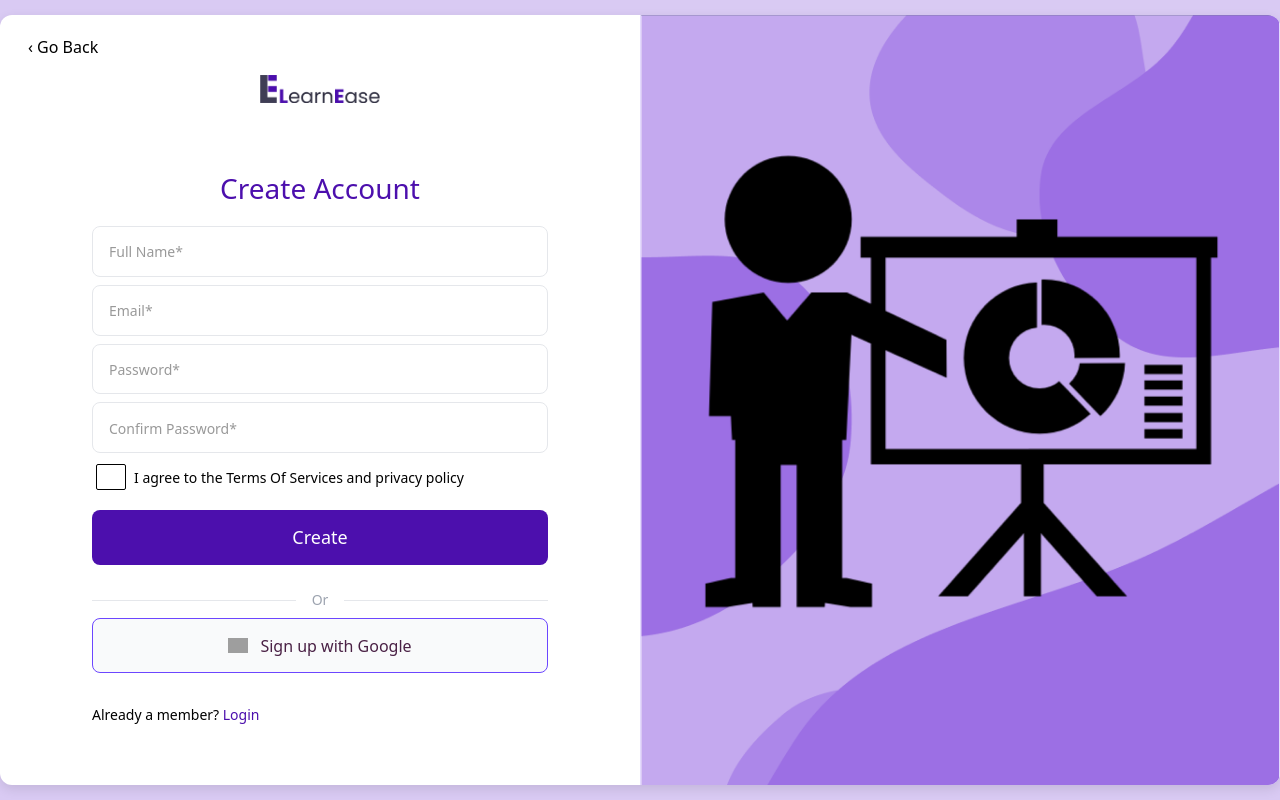
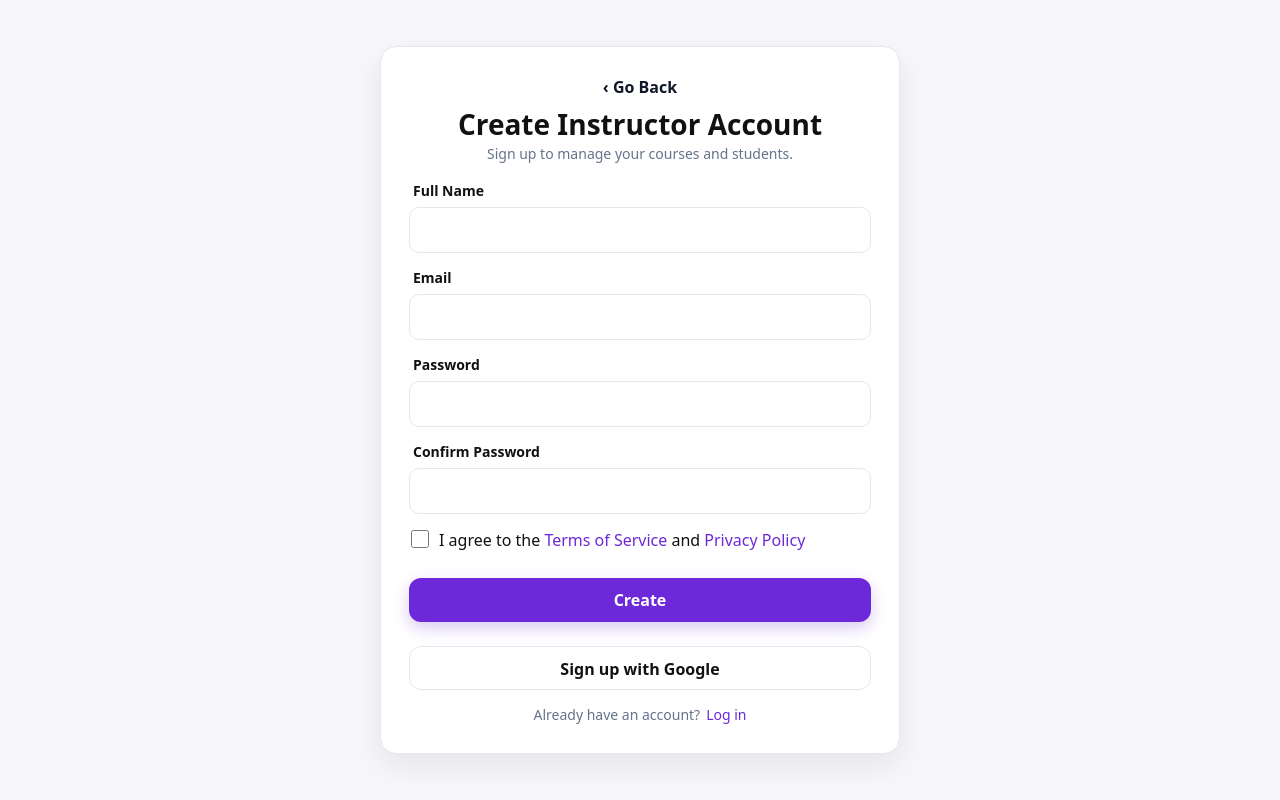
Before and after one commit to ASTRAGON1/Learn-Ease, a React (Vite) app in the folder client/: page /InstructorSignUp1 in a window 1280 px wide. Built offline with nearby package versions, Linux system fonts and the light colour scheme; grey boxes are pictures that could not be loaded.

Commit message:
updated the instructor sign up page

```diff
--- a/client/src/InstructorPages/InstructorSignUp1.css
+++ b/client/src/InstructorPages/InstructorSignUp1.css
@@ -1,208 +1,68 @@
-/* InstructorSignUp1.css */
-
-/* full-page background + centering */
-.signup-page {
-  display: flex;
-  justify-content: center;
-  align-items: center;
-  height: 100vh;
-  background: #D9CAF3;
+/* === InstructorSignUp1 (fixed) === */
+.signupInst1-wrap{
+  min-height:100vh; display:grid; place-items:center;
+  padding:24px; background:#f7f7fb;
 }
 
-/* the 1280×770 card */
-.signup-container {
-  position: relative;        /* ← make container the containing block for the back link */
-  width: 1280px;
-  height: 770px;
-  display: flex;
-  border-radius: 12px;
-  overflow: hidden;
-  box-shadow: 0 4px 12px rgba(0,0,0,0.1);
-  background: #fff;
+/* Card constraints (prevents full-width inputs) */
+.signupInst1-card{
+  width:100%; max-width:520px; margin:0 auto;
+  background:#fff; border:1px solid #e2e8f0; border-radius:16px;
+  padding:28px; box-shadow:0 12px 30px rgba(2,6,23,.08);
 }
 
-/* ← LEFT PANEL */
-.signup-left {
-  width: 640px;
-  padding: 60px 92px;
-  display: flex;
-  flex-direction: column;
-  align-items: flex-start;
-  box-sizing: border-box;
+/* Header */
+.signupInst1-back{display:inline-flex; gap:6px; color:#0f172a; text-decoration:none; font-weight:600}
+.signupInst1-back:hover{text-decoration:underline}
+.signupInst1-title{margin:10px 0 4px; font-size:28px; font-weight:800; text-align:center}
+.signupInst1-subtitle{margin:0 0 16px; font-size:14px; color:#64748b; text-align:center}
+
+/* Form layout + spacing */
+.signupInst1-form{
+  display:grid; gap:14px;
+  align-items:stretch; justify-items:stretch;   /* no centering */
+  text-align:left;                               /* avoid inherited center */
 }
 
-/* back link */
-.go-back {
-  position: absolute;       /* ← absolutely position it inside the container */
-  top: 20px;
-  left: 20px;
-  display: inline-flex;
-  align-items: center;
-  font-size: 16px;
-  color: #000;
-  text-decoration: none;
-  cursor: pointer;
-  margin-bottom: 0;         /* remove extra bottom margin */
-  z-index: 1;
+/* Fields */
+.signupInst1-field{display:flex; flex-direction:column}
+.signupInst1-field label{
+  display:block; font-weight:600; font-size:14px; margin:0 0 6px 4px; text-align:left;
 }
-.go-back::before {
-  content: "";
-  margin-right: 8px;
+.signupInst1-field input{
+  width:100%; height:46px; padding:12px 14px;
+  border:1px solid #e2e8f0; border-radius:10px; outline:none;
 }
-.go-back:hover {
-  text-decoration: none;
+.signupInst1-field input:focus{
+  border-color:#6d28d9; box-shadow:0 0 0 3px rgba(109,40,217,.2);
 }
+.signupInst1-error{color:#e11d48; font-size:12px; margin-top:6px}
 
-/* Logo */
-.signup-logo {
-  width: 120px;
-  margin-bottom: 40px;
-  align-self: center;
+/* Terms row (checkbox + text aligned with inputs) */
+.signupInst1-terms{
+  display:flex; align-items:center; justify-content:flex-start;
+  gap:10px; text-align:left; padding-left:2px;
 }
+.signupInst1-terms input[type="checkbox"]{
+  width:18px; height:18px; margin:0; flex:0 0 auto; transform:translateY(-1px);
+}
+.signupInst1-terms a{color:#6d28d9; text-decoration:none}
+.signupInst1-terms a:hover{text-decoration:underline}
 
-/* Title */
-.signup-title {
-  font-size: 28px;
-  font-weight: 500;
-  color: #4C0FAD !important;
-  margin-bottom: 17px;
-  align-self: center;
+/* Buttons */
+.signupInst1-btn{
+  width:100%; height:44px; border:none; border-radius:12px;
+  background:#6d28d9; color:#fff; font-weight:700; cursor:pointer;
+  box-shadow:0 6px 16px rgba(109,40,217,.25); margin-top:6px;
 }
-
-/* Error text */
-.signup-error-text {
-  width: 456px;
-  color: #E03E3E;
-  font-size: 14px;
-  margin: 0 0 8px;
-  text-align: left;
+.signupInst1-btn:disabled{opacity:.7; cursor:not-allowed}
+.signupInst1-google{
+  margin-top:10px; width:100%; height:44px;
+  border-radius:12px; border:1px solid #e2e8f0; background:#fff; font-weight:600; cursor:pointer;
 }
-
-/* Inputs */
-.signup-input {
-  width: 456px;
-  height: 53px;
-  margin: 0 0 8px;
-  padding: 0 16px;
-  border: 1px solid #E5E7EB;
-  border-radius: 8px;
-  font-size: 16px;
-  box-sizing: border-box;
-  text-align: left !important;
-}
-.signup-input::placeholder {
-  color: #999;
-  font-size: 14px;
-  text-align: left !important;
-}
-.signup-input:focus {
-  text-align: left;
-  letter-spacing: normal;
-}
-
-/* Checkbox */
-.signup-checkbox {
-  display: flex;
-  align-items: center;
-  font-size: 14px;
-  color: #000;
-  margin: 0 0 17px;
-}
-.signup-checkbox input[type="checkbox"] {
-  -webkit-appearance: none;
-  appearance: none;
-  width: 14px;
-  height: 14px;
-  border: 1px solid #000;
-  border-radius: 2px;
-  background-color: #fff;
-  position: relative;
-  margin-right: 8px;
-  cursor: pointer;
-}
-.signup-checkbox input[type="checkbox"]:checked::after {
-  content: "";
-  position: absolute;
-  top: 0;
-  left: 2px;
-  width: 5px;
-  height: 9px;
-  border: solid #000;
-  border-width: 0 3px 3px 0;
-  transform: rotate(45deg);
-}
-
-/* Create button */
-.signup-button {
-  width: 456px;
-  height: 56px;
-  background: #4C0FAD;
-  color: #fff;
-  border: none;
-  border-radius: 8px;
-  font-size: 18px;
-  cursor: pointer;
-  margin-bottom: 17px;
-}
-
-/* Or separator */
-.signup-or {
-  width: 456px;
-  text-align: center;
-  font-size: 14px;
-  color: #9CA3AF;
-  border-bottom: 1px solid #E5E7EB;
-  line-height: 0.1em;
-  margin: 17px 0;
-  position: relative;
-}
-.signup-or span {
-  background: #fff;
-  padding: 0 16px;
-  position: relative;
-  z-index: 1;
-}
-
-/* Google button */
-.signup-google {
-  width: 456px;
-  height: 56px;
-  background: #F9FAFB;
-  border: 1px solid #6C46FF;
-  border-radius: 8px;
-  font-size: 16px;
-  color: #4A2145;
-  display: flex;
-  align-items: center;
-  justify-content: center;
-  cursor: pointer;
-  margin-bottom: 17px;
-}
-.signup-google-icon {
-  width: 20px;
-  margin-right: 12px;
-}
+.signupInst1-google:hover{background:#f1f5f9}
 
 /* Footer */
-.signup-footer {
-  font-size: 14px;
-  color: #000;
-  margin-bottom: 0;
-}
-.signup-footer a {
-  color: #4C0FAD;
-  text-decoration: none;
-}
-
-/* → RIGHT PANEL */
-.signup-right {
-  width: 640px;
-  background: #E4DBFD;
-  display: flex;
-  align-items: center;
-  justify-content: center;
-}
-.signup-illustration {
-  max-width: 100%;
-  max-height: 100%;
-}
+.signupInst1-foot{margin-top:14px; display:flex; justify-content:center; gap:6px; font-size:14px; color:#64748b}
+.signupInst1-link{color:#6d28d9; text-decoration:none}
+.signupInst1-link:hover{text-decoration:underline}
--- a/client/src/InstructorPages/InstructorSignUp1.jsx
+++ b/client/src/InstructorPages/InstructorSignUp1.jsx
@@ -1,38 +1,35 @@
-// src/pages/InstructorSignUp1.jsx
-
 import React, { useState } from "react";
 import { Link, useNavigate } from "react-router-dom";
-import logo         from "../assets/logo.png";
-import illustration from "../assets/InstructorLogin.png";
 import "./InstructorSignUp1.css";
 
-// Stubbed API call – replace with your real endpoint
+/* Fake signup handler (replace with backend later) */
 async function performSignUp({ fullName, email, password }) {
-  const res = await fetch("/api/instructor/signup", {
-    method: "POST",
-    headers: { "Content-Type": "application/json" },
-    body: JSON.stringify({ fullName, email, password }),
-  });
-  return res;
+  await new Promise((r) => setTimeout(r, 800));
+  if (email === "instructor@demo.com") {
+    return { ok: false, status: 409 }; // already exists
+  }
+  return { ok: true };
 }
 
 export default function InstructorSignUp1() {
+  const [fullName, setFullName] = useState("");
+  const [email, setEmail] = useState("");
+  const [password, setPassword] = useState("");
+  const [confirm, setConfirm] = useState("");
+  const [agree, setAgree] = useState(false);
+  const [errors, setErrors] = useState({});
+  const [generalError, setGeneralError] = useState("");
+  const [loading, setLoading] = useState(false);
+
   const navigate = useNavigate();
-
-  const [fullName, setFullName]   = useState("");
-  const [email, setEmail]         = useState("");
-  const [password, setPassword]   = useState("");
-  const [confirm, setConfirm]     = useState("");
-  const [errors, setErrors]       = useState({});
-  const [generalError, setGeneralError] = useState("");
-  const [loading, setLoading]     = useState(false);
 
   const handleSignUp = async () => {
     const errs = {};
-    if (!fullName.trim())       errs.fullName = "Please enter your full name";
-    if (!email.trim())          errs.email    = "Please enter your email";
-    if (!password)              errs.password = "Please enter a password";
-    if (password !== confirm)   errs.confirm  = "Passwords must match";
+    if (!fullName.trim()) errs.fullName = "Please enter your full name";
+    if (!email.trim()) errs.email = "Please enter your email";
+    if (!password) errs.password = "Please enter a password";
+    if (password !== confirm) errs.confirm = "Passwords must match";
+    if (!agree) errs.agree = "You must accept the Terms & Privacy";
 
     setErrors(errs);
     if (Object.keys(errs).length !== 0) return;
@@ -56,100 +53,61 @@ export default function InstructorSignUp1() {
   };
 
   return (
-    <div className="signup-page">
-      <div className="signup-container">
-        <div className="signup-left">
-          <Link to="/" className="go-back">
-            ‹ Go Back
-          </Link>
-          <img src={logo} alt="LearnEase" className="signup-logo" />
-          <h2 className="signup-title">Create Account</h2>
+    <div className="signupInst1-wrap">
+      <div className="signupInst1-card">
+        <Link to="/" className="signupInst1-back">‹ Go Back</Link>
+        <h1 className="signupInst1-title">Create Instructor Account</h1>
+        <p className="signupInst1-subtitle">Sign up to manage your courses and students.</p>
 
-          {generalError && (
-            <div className="signup-error-text">{generalError}</div>
-          )}
+        {generalError && <div className="signupInst1-alert">{generalError}</div>}
 
-          {errors.fullName && (
-            <div className="signup-error-text">{errors.fullName}</div>
-          )}
-          <input
-            type="text"
-            placeholder="Full Name*"
-            className="signup-input"
-            value={fullName}
-            onChange={e => setFullName(e.target.value)}
-          />
+        <div className="signupInst1-form">
+          <div className="signupInst1-field">
+            <label>Full Name</label>
+            <input value={fullName} onChange={(e)=>setFullName(e.target.value)} />
+            {errors.fullName && <small className="signupInst1-error">{errors.fullName}</small>}
+          </div>
 
-          {errors.email && (
-            <div className="signup-error-text">{errors.email}</div>
-          )}
-          <input
-            type="email"
-            placeholder="Email*"
-            className="signup-input"
-            value={email}
-            onChange={e => setEmail(e.target.value)}
-          />
+          <div className="signupInst1-field">
+            <label>Email</label>
+            <input type="email" value={email} onChange={(e)=>setEmail(e.target.value)} />
+            {errors.email && <small className="signupInst1-error">{errors.email}</small>}
+          </div>
 
-          {errors.password && (
-            <div className="signup-error-text">{errors.password}</div>
-          )}
-          <input
-            type="password"
-            placeholder="Password*"
-            className="signup-input"
-            value={password}
-            onChange={e => setPassword(e.target.value)}
-          />
+          <div className="signupInst1-field">
+            <label>Password</label>
+            <input type="password" value={password} onChange={(e)=>setPassword(e.target.value)} />
+            {errors.password && <small className="signupInst1-error">{errors.password}</small>}
+          </div>
 
-          {errors.confirm && (
-            <div className="signup-error-text">{errors.confirm}</div>
-          )}
-          <input
-            type="password"
-            placeholder="Confirm Password*"
-            className="signup-input"
-            value={confirm}
-            onChange={e => setConfirm(e.target.value)}
-          />
+          <div className="signupInst1-field">
+            <label>Confirm Password</label>
+            <input type="password" value={confirm} onChange={(e)=>setConfirm(e.target.value)} />
+            {errors.confirm && <small className="signupInst1-error">{errors.confirm}</small>}
+          </div>
 
-          <label className="signup-checkbox">
-            <input type="checkbox" />
-            I agree to the Terms Of Services and privacy policy
+          <label className="signupInst1-terms">
+            <input type="checkbox" checked={agree} onChange={(e)=>setAgree(e.target.checked)} />
+            <span>I agree to the <a href="/terms">Terms of Service</a> and <a href="/privacy">Privacy Policy</a></span>
           </label>
+          {errors.agree && <small className="signupInst1-error">{errors.agree}</small>}
 
           <button
-            className="signup-button"
+            className="signupInst1-btn"
             onClick={handleSignUp}
             disabled={loading}
           >
             {loading ? "Creating…" : "Create"}
           </button>
 
-          <div className="signup-or">
-            <span>Or</span>
-          </div>
-
-          <button className="signup-google">
-            <img
-              src="https://www.svgrepo.com/show/475656/google-color.svg"
-              alt="Google"
-              className="signup-google-icon"
-            />
+          <button className="signupInst1-google" type="button">
             Sign up with Google
           </button>
-
-          <p className="signup-footer">
-            Already a member? <a href="/InstructorLogin">Login</a>
-          </p>
         </div>
 
-        <div className="signup-right">
-          <img
-            src={illustration}
-            alt="Illustration"
-            className="signup-illustration"
-          />
+        <div className="signupInst1-foot">
+          <span>Already have an account?</span>
+          <Link to="/InstructorLogin" className="signupInst1-link">Log in</Link>
         </div>
       </div>
     </div>
--- a/client/src/LandingPage/landPage.css
+++ b/client/src/LandingPage/landPage.css
@@ -23,8 +23,9 @@ a{color:inherit;text-decoration:none}
 .landPage-subtitle{font-size:18px;color:var(--muted);margin:0 0 24px}
 
 /* Buttons */
+.landPage-btn, .landPage-btn:visited, .landPage-btn:active { color: #fff; text-decoration: none;}
 .landPage-btn{display:inline-flex;align-items:center;justify-content:center;padding:12px 18px;border-radius:12px;border:1px solid transparent;background:var(--primary);color:#fff;font-weight:600;box-shadow:var(--shadow-2);cursor:pointer;transition:.2s}
-.landPage-btn:hover{transform:translateY(-1px);filter:brightness(1.05)}
+.landPage-btn:hover{transform:translateY(-1px);filter:brightness(1.05);color: #fff;}
 .landPage-btn.landPage-outline{background:#fff;color:var(--primary);border-color:var(--primary)}
 .landPage-btn.landPage-ghost{background:transparent;border-color:var(--line);color:var(--text)}
 .landPage-pill{display:inline-flex;gap:8px;align-items:center;padding:8px 12px;border:1px solid var(--line);border-radius:999px}
```
